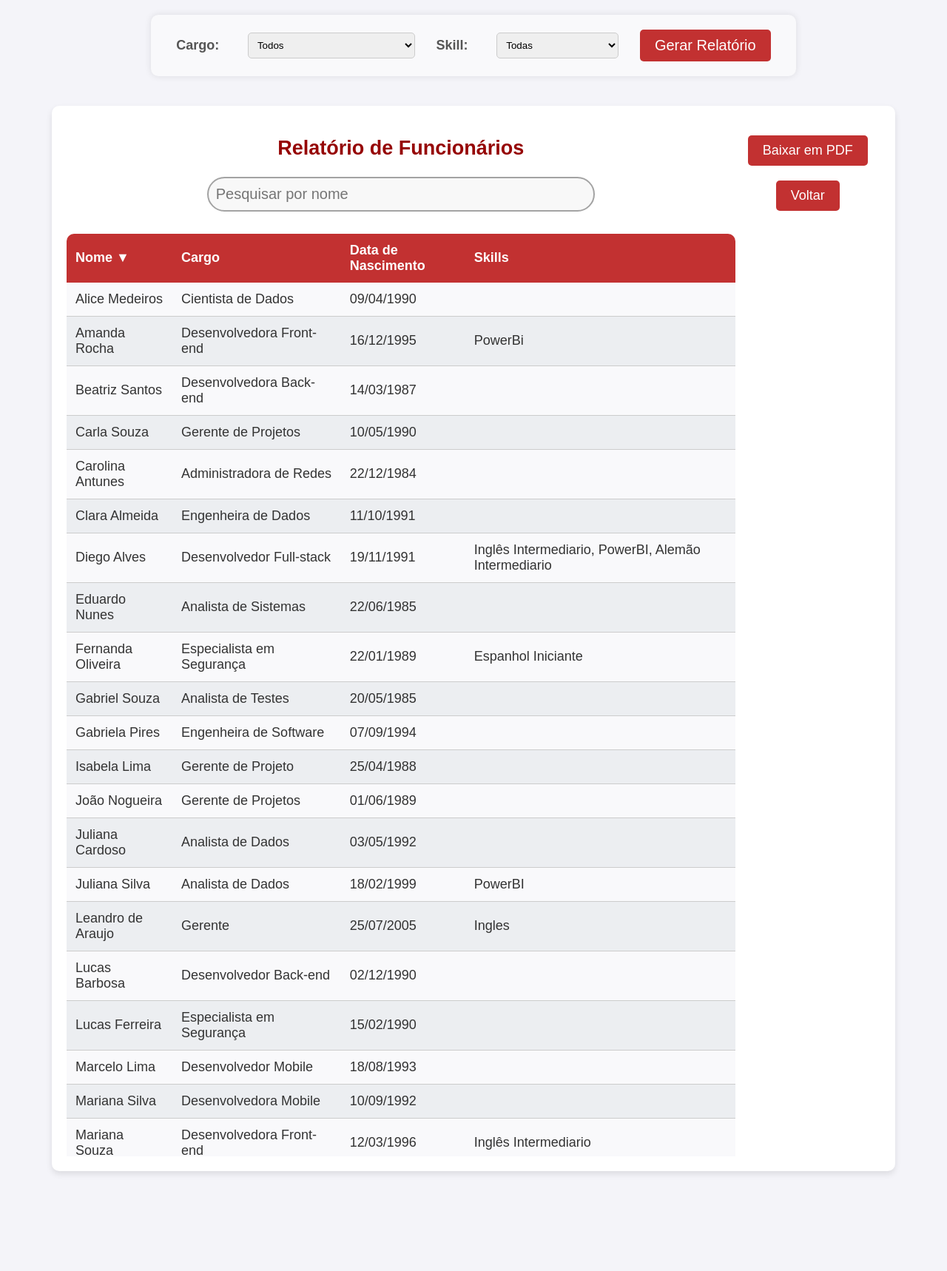
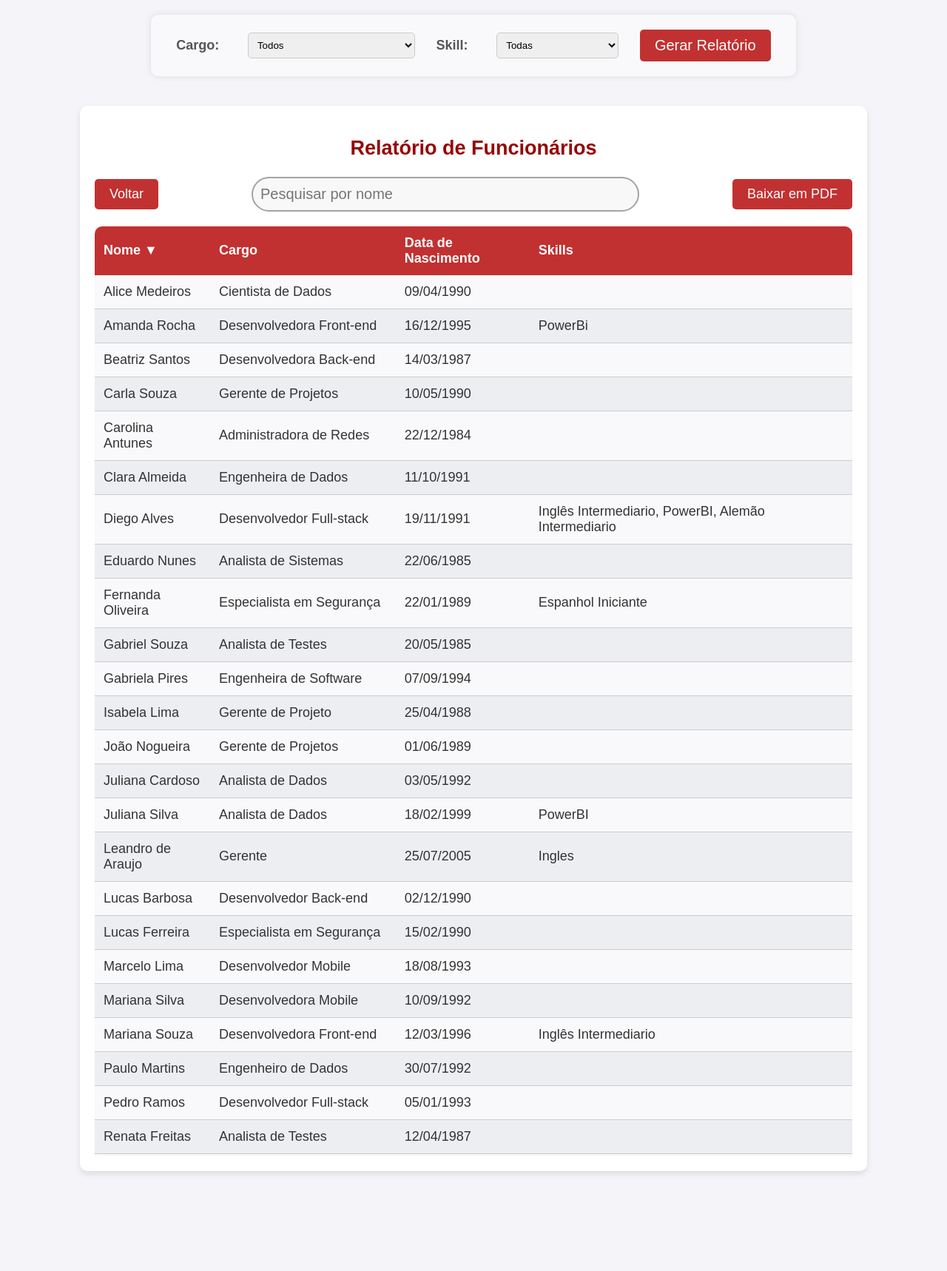
Before and after one commit to V1N1nam/Django, a Django app: page /relatorio/ in a window 1280 px wide. Shown: the top 1718 px of the page at 74% size. Run offline with Django 5.2, Linux system fonts and the light colour scheme; a user stored in the database is signed in; data comes from the database, SQL or seed files in the repository; both versions use the stored data as it was after the commit.

Commit message:
relatório design

```diff
--- a/app/static/app/css/relatorio.css
+++ b/app/static/app/css/relatorio.css
@@ -12,8 +12,8 @@ body {
 
 .containerMain {
     display: flex;
-    flex-direction: row;
-    width: 1100px;
+    flex-direction: column;
+    width: 80%;
     height: 70vh;
     margin: 20px auto;
     padding: 20px;
@@ -72,15 +72,12 @@ button[type="submit"]:hover {
     background-color: #7e0000;
 }
 
-.leftSide {
+.bottomDiv {
     overflow-y: scroll;
 }
 
 .searchBar {
     display: flex;
-    margin: auto;
-    margin-top: 10px;
-    margin-bottom: 30px;
     font-size: 20px;
     width: 100%;
     max-width: 500px;
@@ -137,7 +134,6 @@ tbody tr:nth-child(even) {
 
 a {
     display: inline-block;
-    margin-top: 20px;
     padding: 10px 20px;
     background-color: #c23131;
     color: white;
@@ -150,8 +146,16 @@ a:hover {
     background-color: #6e0000;
 }
 
-.rightSide {
+.topDiv {
     text-align: center;
+}
+
+.actions {
+    display: flex;
+    margin: 20px 0;
+    flex-direction: row;
+    align-items: center;
+    justify-content: space-between;
 }
 
 @media (max-width: 768px) {
--- a/app/templates/relatorio.html
+++ b/app/templates/relatorio.html
@@ -31,9 +31,18 @@
     </form>
 
     <div class="containerMain">
-        <div class="leftSide">
+
+        <div class="topDiv">
             <h2>Relatório de Funcionários</h2>
-            <input class="searchBar" type="text" id="searchInput" onkeyup="filterTable()" placeholder="Pesquisar por nome">
+            <div class="actions">
+                <a href="{% url 'main' %}">Voltar</a>
+                <input class="searchBar" type="text" id="searchInput" onkeyup="filterTable()" placeholder="Pesquisar por nome">
+                <a href="{% url 'gerar_relatorio_pdf' %}" class="btn-download-pdf">Baixar em PDF</a>
+            </div>
+
+        </div>
+
+        <div class="bottomDiv">
 
             <table id="funcionariosTabela">
                 <thead>
@@ -60,12 +69,6 @@
                 </tbody>
             </table>
         </div>
-        <div class="rightSide">
-            <a href="{% url 'gerar_relatorio_pdf' %}" class="btn-download-pdf">Baixar em PDF</a>
-            <!-- Resto do código existente -->
-            <a href="{% url 'main' %}">Voltar</a>
-
-        </div>
     </div>
 
     <script src="{% static 'app/js/sortTable.js' %}"></script>
```
Also changed, not shown: db.sqlite3.
